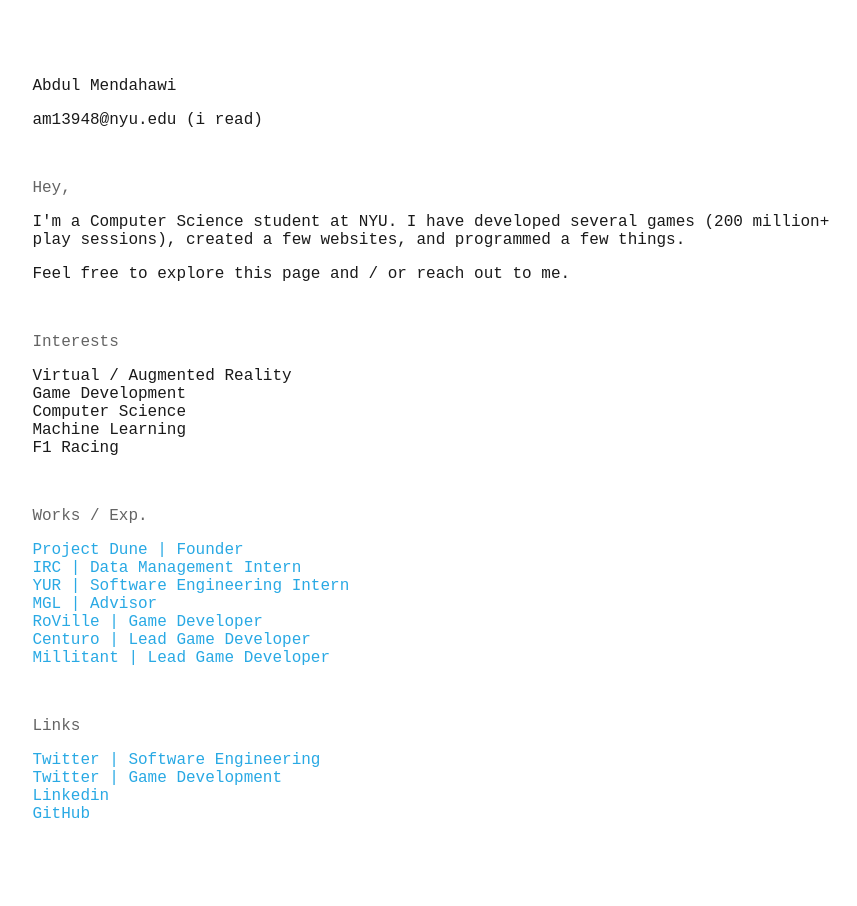
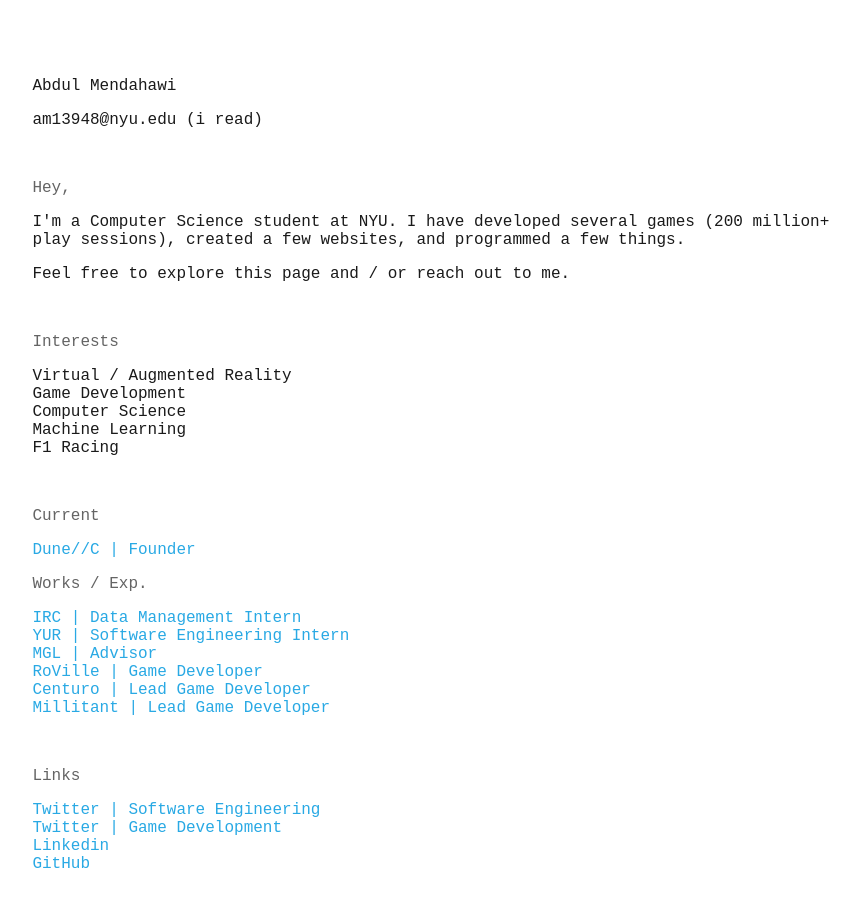
Before and after one commit to amendahawi/amendahawi-directory, a React (Create React App) app in the folder directory-page/: page / in a window 1280 px wide. Shown: the top 906 px of the page, without its empty margins (198-1055 px from the left). Built offline with nearby package versions, Linux system fonts and the light colour scheme.

Commit message:
easter egg

```diff
--- a/directory-page/src/App.css
+++ b/directory-page/src/App.css
@@ -32,6 +32,11 @@
 ul li a:hover {
   text-decoration: underline;
   color: rgb(18, 128, 218);
+  font-weight: bold;
+}
+
+.project-dune:hover {
+  color: #c981c9;
 }
 
 ul li a:hover::before {
--- a/directory-page/src/App.js
+++ b/directory-page/src/App.js
@@ -30,27 +30,24 @@
         </ul>
         <br></br>
 
-        {/* PROJECTS */}
-        <p className="secondary_text">Works / Exp.</p>
+        {/* CURRENT */}
+        <p className="secondary_text">Current</p>
         <ul>
-          {/* <li>
+          <li>
             <a
               href="https://arete-reality.vercel.app/manifesto"
               target="_blank"
               rel="noopener noreferrer"
+              className="project-dune"
             >
-              Arete Reality Labs | Founder
-            </a>
-          </li> */}
-          <li>
-            <a
-              href="https://dunevc.vercel.app/"
-              target="_blank"
-              rel="noopener noreferrer"
-            >
-              Project Dune | Founder
+              Dune//C | Founder
             </a>
           </li>
+        </ul>
+
+        {/* PROJECTS */}
+        <p className="secondary_text">Works / Exp.</p>
+        <ul>
           <li>
             <a
               href="https://www.rescue.org/"
```
